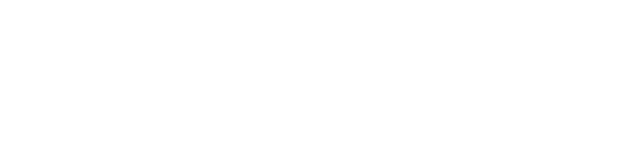
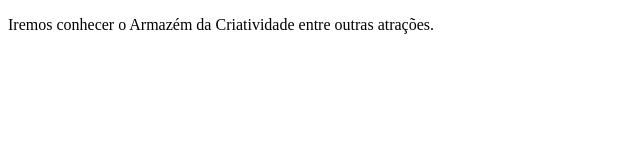
Before and after one commit to thiagosoara/commit-messages, a plain HTML site: page index.html in a window 1280 px wide. Shown: the whole page, without its empty margins (0-640 px from the left). Drawn offline with Linux system fonts and the light colour scheme.

Commit message:
Adiciona visita técnica a caruaru closes #1

```diff
--- a/index.html
+++ b/index.html
@@ -7,6 +7,9 @@
     <title>Mensagens de Commits</title>
 </head>
 <body>
-
+    <article>
+        <title>Viagem para Caruaru - PE</title>
+        <p>Iremos conhecer o Armazém da Criatividade entre outras atrações.</p>
+    </article>
 </body>
 </html>
```
